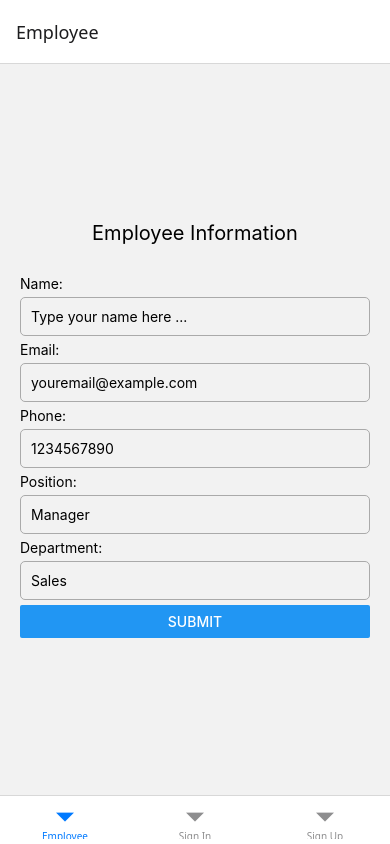
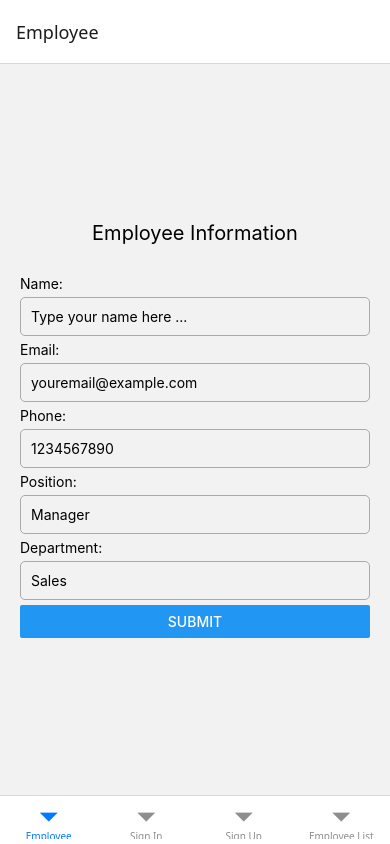
Before and after one commit to yoohyunk/mobile-dev-forms, a React Native app: screen / in a window 390 px wide. Built offline with nearby package versions, Linux system fonts and the light colour scheme; no server answers.

Commit message:
add employeelist page to tab bar

```diff
--- a/navigation/TabNavigator.js
+++ b/navigation/TabNavigator.js
@@ -4,6 +4,7 @@ import { NavigationContainer } from "@react-navigation/native";
 import EmployeeFormScreen from "../screens/EmployeeFormScreen";
 import SignInScreen from "../screens/SignInScreen";
 import SignUpScreen from "../screens/SignUpScreen";
+import EmployeeListScreen from "../screens/EmployeeListScreen";
 
 const Tab = createBottomTabNavigator();
 
@@ -26,6 +27,11 @@ export default function TabNavigator() {
           component={SignUpScreen}
           options={{ title: "Sign Up" }}
         />
+        <Tab.Screen
+          name="EmployeeList"
+          component={EmployeeListScreen}
+          options={{ title: "Employee List" }}
+        />
       </Tab.Navigator>
     </NavigationContainer>
   );
```
